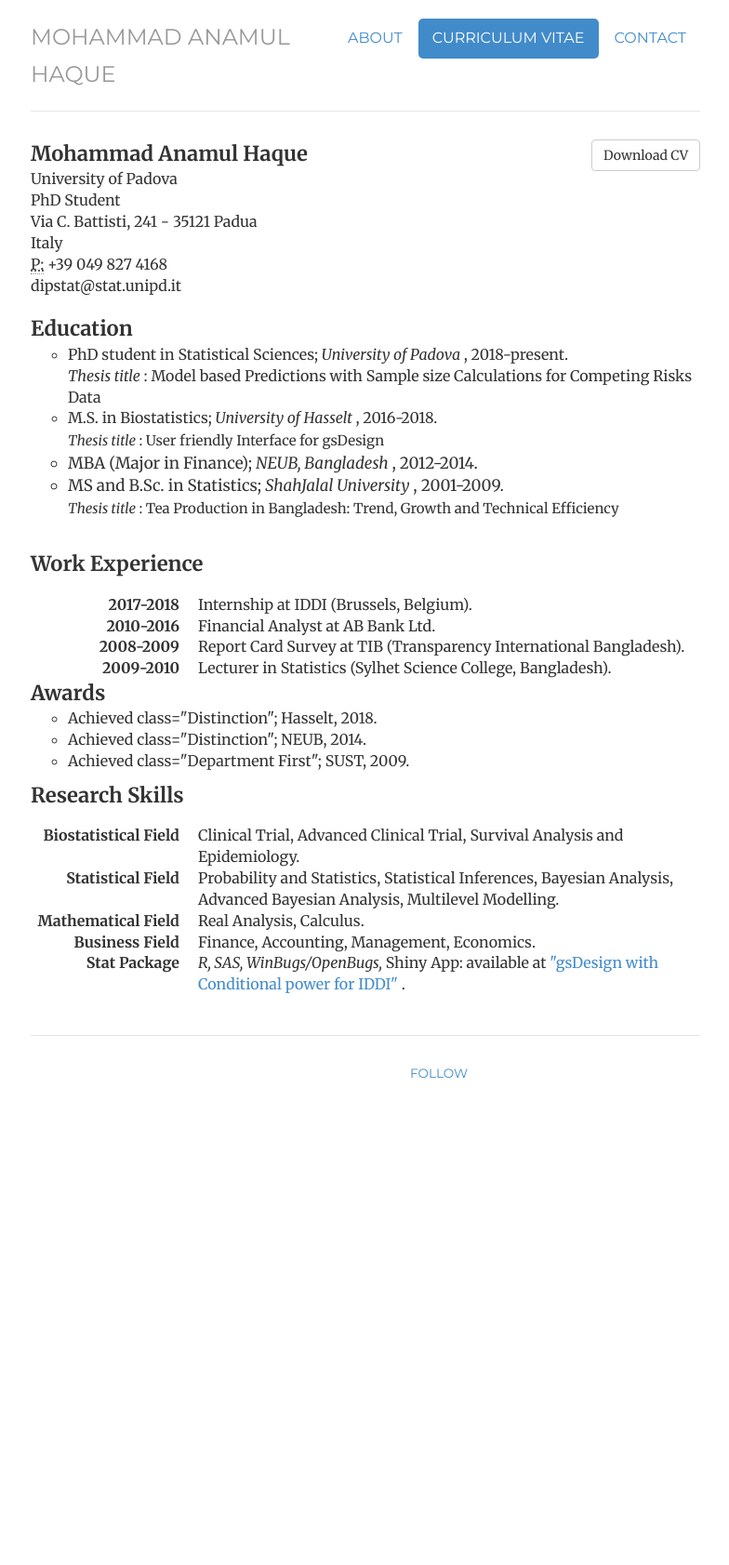
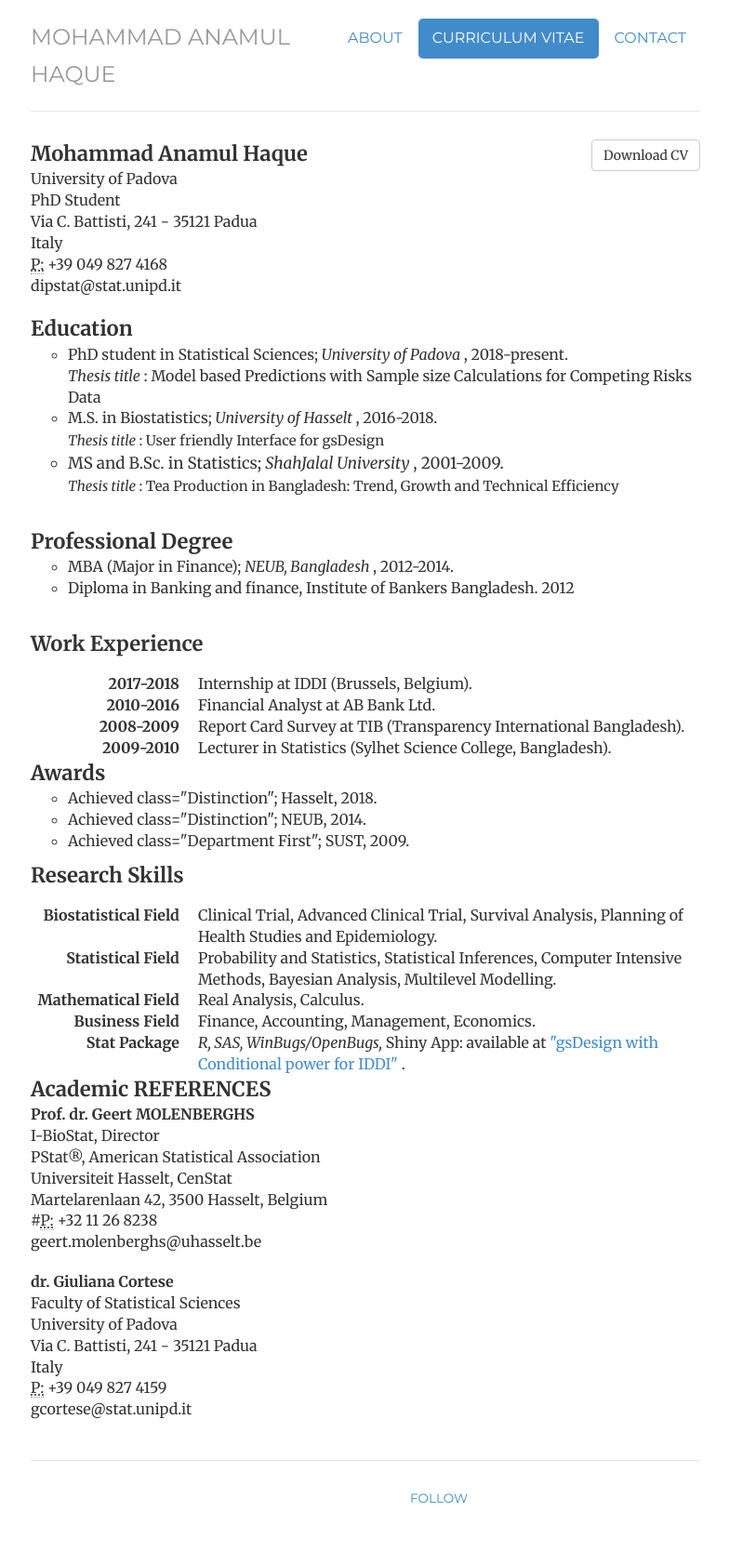
Before and after one commit to haquemdanamul/haquemdanamul, a Jekyll site: the page built from resume/index.html, in a window 1280 px wide. Shown: the whole page at 93% size, without its empty margins (247-1031 px from the left). Built offline with Jekyll 4.4.1, drawn with Linux system fonts in a browser that asks for light colours; nearby versions of some CDN libraries; library files that are not in the unit come from our copies; before the commit the page ends 1206 px from its top, so only the background shows below that.

Commit message:
Update index.html

```diff
--- a/resume/index.html
+++ b/resume/index.html
@@ -27,12 +27,17 @@ description: Contact information for Mohammad Anamul Haque, a Statistician, Bios
   <li> M.S. in Biostatistics; <i> University of Hasselt </i>, 2016-2018. </li> <font style="font-size:15px">
   <i>Thesis title </i>: User friendly Interface for gsDesign </font>
   <font style="font-size:17px">
-  <li> MBA (Major in Finance); <i> NEUB, Bangladesh </i>, 2012-2014. </li>
   <li> MS and B.Sc. in Statistics; <i> ShahJalal University </i>, 2001-2009.</li></font> <font style="font-size:15px">
   <i> Thesis title </i>: Tea Production in Bangladesh: Trend, Growth and Technical Efficiency </font>
 </ul>
 <br>
 
+<b style="font-size:22px"> Professional Degree </b>
+<ul style="list-style-type:circle;">
+<li> MBA (Major in Finance); <i> NEUB, Bangladesh </i>, 2012-2014. </li>
+<li> Diploma in Banking and finance, Institute of Bankers Bangladesh. 2012 </li>
+</ul>
+<br>
 <b style="font-size:22px"> Work Experience </b>
 <dl class="dl-horizontal">
 	<dt>2017-2018</dt>
@@ -57,9 +62,9 @@ description: Contact information for Mohammad Anamul Haque, a Statistician, Bios
 <b style="font-size:22px"> Research Skills </b>
 <dl class="dl-horizontal">
 	<dt>Biostatistical Field </dt>
-<dd>Clinical Trial, Advanced Clinical Trial, Survival Analysis and Epidemiology.</dd>
+<dd>Clinical Trial, Advanced Clinical Trial, Survival Analysis, Planning of Health Studies and Epidemiology.</dd>
 	<dt>Statistical Field</dt>
-<dd>Probability and Statistics, Statistical Inferences, Bayesian Analysis, Advanced Bayesian Analysis, Multilevel Modelling.</dd>
+<dd>Probability and Statistics, Statistical Inferences, Computer Intensive Methods, Bayesian Analysis, Multilevel Modelling.</dd>
 	<dt>Mathematical Field</dt>
 <dd>Real Analysis, Calculus. </dd>
 	<dt>Business Field</dt>
@@ -69,6 +74,29 @@ description: Contact information for Mohammad Anamul Haque, a Statistician, Bios
   </dd>
 	</d1>
 
+
+<b style="font-size:22px"> Academic REFERENCES </b>
+
+<div itemscope itemtype="http://data-vocabulary.org/Person">
+				<span itemprop="name"><b style="font-size:16px"> Prof. dr. Geert MOLENBERGHS </b></span>
+				<address>
+				<span itemprop="affiliation"> I-BioStat, Director <br></span>
+				<span itemprop="affiliation">PStat®, American Statistical Association<br></span>
+				Universiteit Hasselt, CenStat<br>
+				Martelarenlaan 42, 3500 Hasselt, Belgium<br>
+				#<abbr title="phone">P:</abbr> +32 11 26 8238<br>
+				<span> geert.molenberghs@uhasselt.be</span>
+				</address>
+	<span itemprop="name"><b style="font-size:16px"> dr. Giuliana Cortese </b></span>
+				<address>
+				<span itemprop="affiliation"> Faculty of Statistical Sciences <br></span>
+				<span itemprop="affiliation"> University of Padova <br></span>
+				Via C. Battisti, 241 - 35121 Padua<br>
+				Italy<br>
+				<abbr title="phone">P:</abbr> +39 049 827 4159<br>
+				<span> gcortese@stat.unipd.it</span>
+				</address>
+
   </div>
 
 
```
